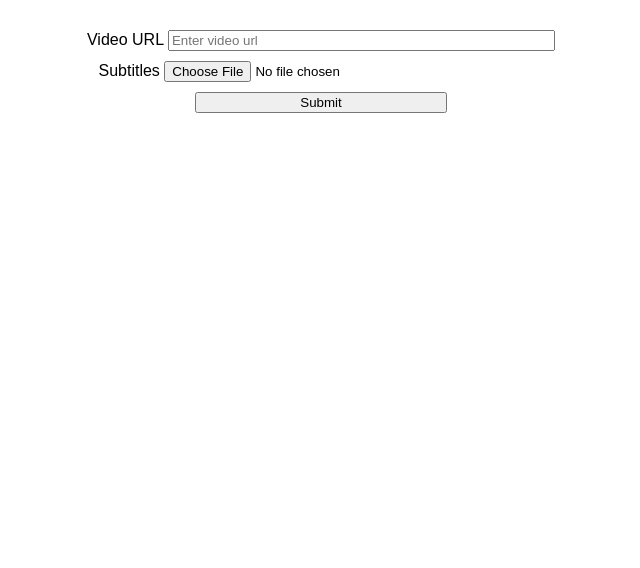
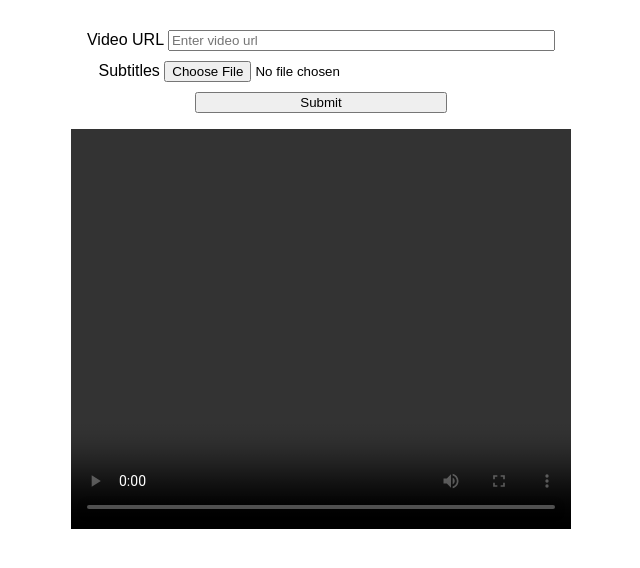
Before and after one commit to honey829/ReactStreamTester, a React (Create React App) app: page / in a window 1280 px wide. Shown: the top 568 px of the page, without its empty margins (319-959 px from the left). Built offline with nearby package versions, Linux system fonts and the light colour scheme.

Commit message:
Video Tag changes

```diff
--- a/src/App.js
+++ b/src/App.js
@@ -6,7 +6,7 @@ export default function App() {
   const [vUrl, setVUrl] = useState("");
   const [file, setFile] = useState("");
 
-  const [lasturl, setLastUrl] = useState([]);
+  const [lasturl, setLastUrl] = useState("");
   let suburl;
   let binary = [];
 
@@ -25,6 +25,8 @@ export default function App() {
     setLastUrl(() => {
       return url;
     });
+
+    console.log(lasturl);
   };
 
   return (
@@ -60,7 +62,7 @@ export default function App() {
                 formData.append("Srt", e.target.files[0]);
                 axios
                   .post(
-                    "https://srt2webvtt.herokuapp.com/uploadSrt",
+                    "https://efxvr.sse.codesandbox.io/uploadSrt",
                     formData,
                     {
                       headers: {
@@ -90,9 +92,8 @@ export default function App() {
             </button>
           </div>
         </form>
-        {lasturl.map((el, index) => {
-          return (
-            <li key={index}>
+
+        <li>
           <p
             style={{
               cursor: "pointer",
@@ -100,12 +101,17 @@ export default function App() {
               textDecorationLine: "underline"
             }}
           >
-                {el.Vurl}
+            {lasturl.Vurl}
           </p>
-              <video id="video" width="500" height="400" controls>
-                <source src={el.Vurl} />
+          <video
+            src={lasturl.Vurl}
+            id="video"
+            width="500"
+            height="400"
+            controls
+          >
             <track
-                  src={el.suburl}
+              src={lasturl.suburl}
               default
               srcLang="en"
               kind="captions"
@@ -113,8 +119,6 @@ export default function App() {
             />
           </video>
         </li>
-          );
-        })}
       </div>
     </>
   );
```
Lines whose indentation alone changed are shown as unchanged.
